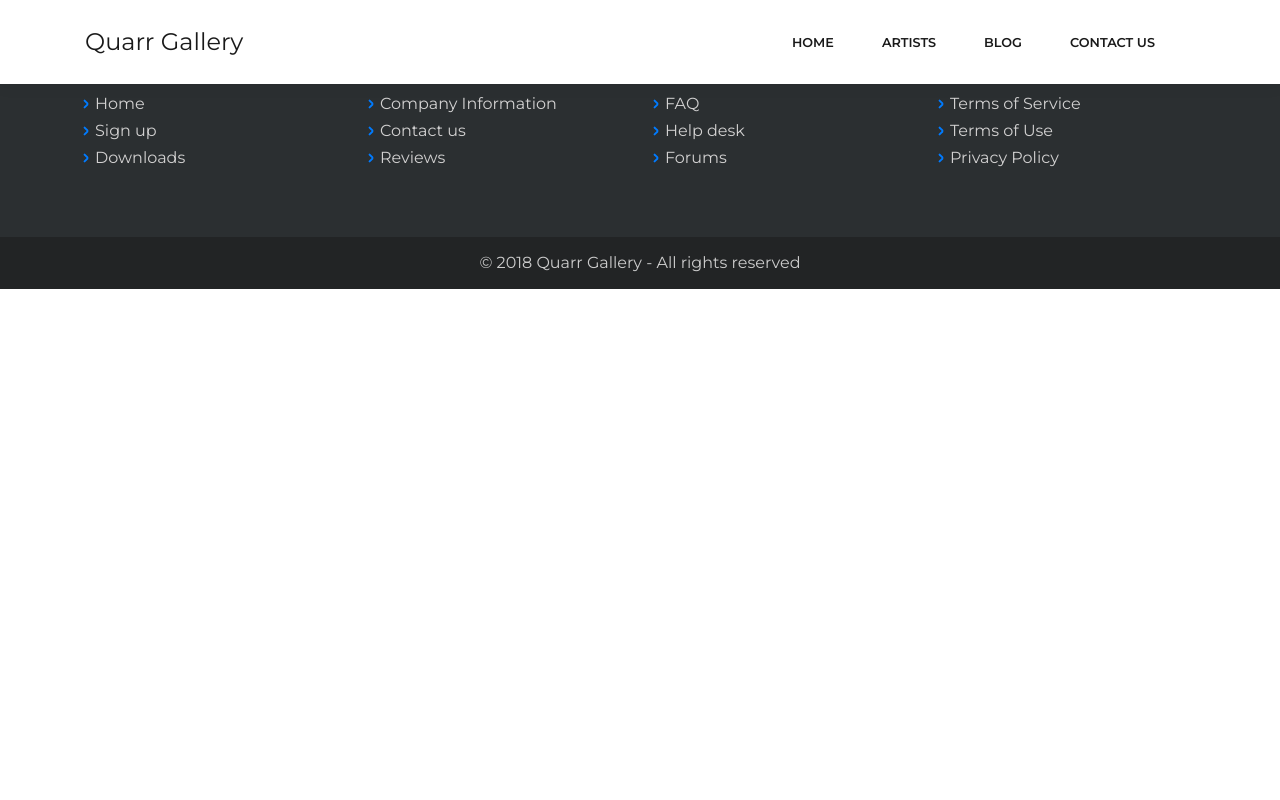
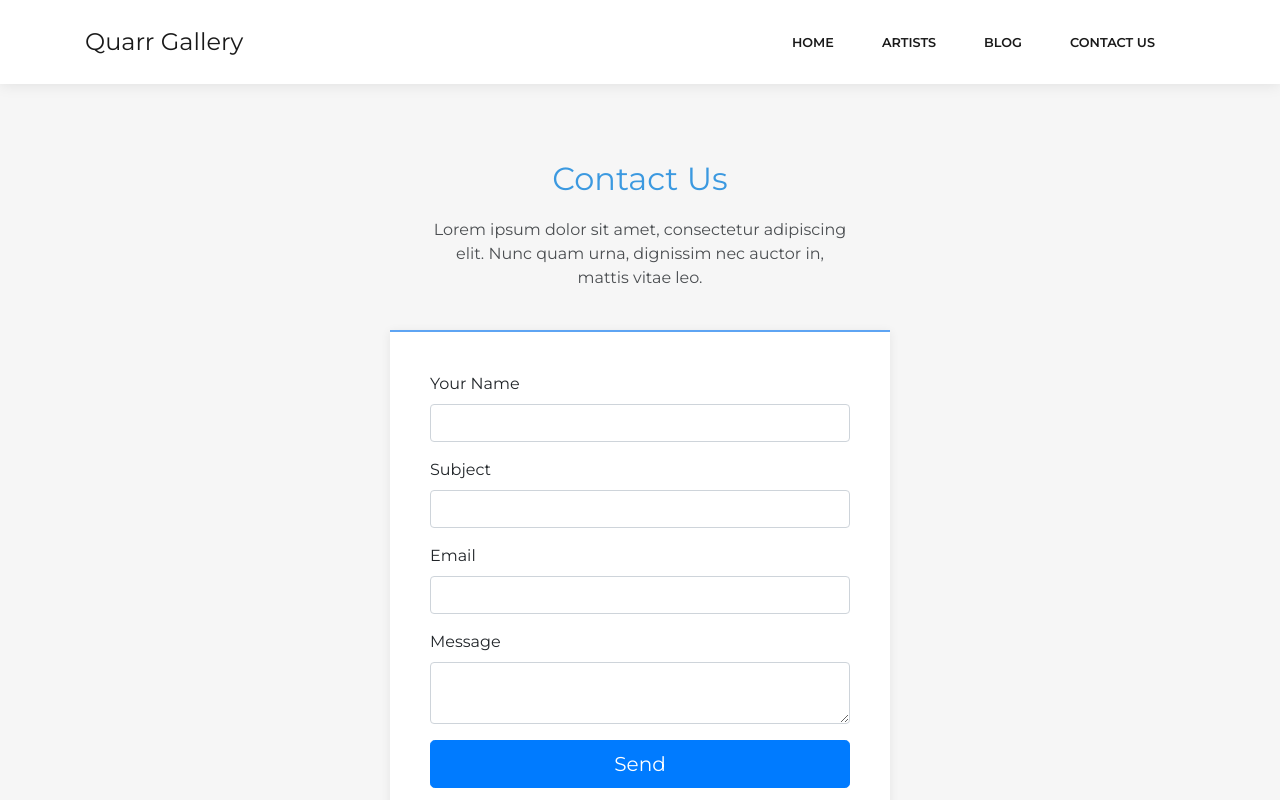
Before and after one commit to unhingedmagikarp/quarr-react, a React (Create React App) app in the folder quarr/: page /contact-us in a window 1280 px wide. Shown: the top 800 px of the page. Built offline with nearby package versions, Linux system fonts and the light colour scheme.

Commit message:
working contact form

```diff
--- a/quarr/src/App.js
+++ b/quarr/src/App.js
@@ -8,6 +8,7 @@ import Footer from "./Components/Footer/Footer";
 import LandingPage from "./Components/LandingPage/LandingPage";
 import ArtistPage from "./Components/Artists/ArtistPage";
 import BlogPage from "./Components/Blog/BlogPage";
+import Contact from "./Components/ContactPage/Contact";
 
 class App extends Component {
   render() {
@@ -20,6 +21,7 @@ class App extends Component {
             <Route path="/" component={LandingPage} exact />
             <Route path="/artists" component={ArtistPage} exact />
             <Route path="/blog" component={BlogPage} exact />
+            <Route path="/contact-us" component={Contact} exact />
           </Switch>
           <Footer />
         </React.Fragment>
--- a/quarr/src/Components/Artists/ArtistPage.js
+++ b/quarr/src/Components/Artists/ArtistPage.js
@@ -21,7 +21,9 @@ class ArtistPage extends Component {
 
   render() {
     if (!this.state.artists) {
-      return <p>Loading...</p>;
+      return (
+        <div style={{ minHeight: "1000px", backgroundColor: "#F6F6F6" }} />
+      );
     }
 
     if (this.state.artists) {
@@ -31,7 +33,7 @@ class ArtistPage extends Component {
           style={{ backgroundColor: "#F6F6F6" }}
         >
           <div className="container">
-            <div className="block-heading" style={{ marginTop: "100px" }}>
+            <div className="block-heading" style={{ marginTop: "80px" }}>
               <h2 className="text-info">Artists</h2>
               <p>
                 Lorem ipsum dolor sit amet, consectetur adipiscing elit. Nunc
--- a/quarr/src/Components/Blog/BlogPage.js
+++ b/quarr/src/Components/Blog/BlogPage.js
@@ -6,7 +6,7 @@ const BlogPage = () => {
     <section className="clean-block clean-blog-list dark">
       <div className="container">
         <div className="block-heading">
-          <h2 className="text-info" style={{ marginTop: "100px" }}>
+          <h2 className="text-info" style={{ marginTop: "80px" }}>
             Blog
           </h2>
           <p>
--- /dev/null
+++ b/quarr/src/Components/ContactPage/Contact.js
@@ -0,0 +1,110 @@
+import React, { Component } from "react";
+import { Input, Label, Form, FormGroup } from "reactstrap";
+import axios from "axios";
+import { Redirect } from "react-router-dom";
+
+class Contact extends Component {
+  constructor() {
+    super();
+
+    this.state = {
+      name: "",
+      subject: "",
+      email: "",
+      message: "",
+      fireRedirect: false
+    };
+
+    this.handleChange = this.handleChange.bind(this);
+    this.handleSubmit = this.handleSubmit.bind(this);
+  }
+
+  handleChange = e => {
+    this.setState({ [e.target.name]: e.target.value });
+  };
+
+  async handleSubmit(e) {
+    e.preventDefault();
+
+    const { name, subject, email, message } = this.state;
+    await axios
+      .post("/api/contact", {
+        name,
+        subject,
+        email,
+        message
+      })
+      .then(this.setState({ fireRedirect: true }));
+  }
+
+  render() {
+    const { fireRedirect } = this.state;
+
+    return (
+      <section className="clean-block clean-form dark">
+        <div className="container">
+          <div className="block-heading" style={{ marginTop: "80px" }}>
+            <h2 className="text-info">Contact Us</h2>
+            <p>
+              Lorem ipsum dolor sit amet, consectetur adipiscing elit. Nunc quam
+              urna, dignissim nec auctor in, mattis vitae leo.
+            </p>
+          </div>
+          <Form onSubmit={this.handleSubmit}>
+            <FormGroup className="form-group">
+              <Label htmlFor="name">Your Name</Label>
+              <Input
+                onChange={this.handleChange}
+                className="form-control item"
+                id="name"
+                type="text"
+                name="name"
+              />
+            </FormGroup>
+            <FormGroup className="form-group">
+              <Label htmlFor="subject">Subject</Label>
+              <Input
+                onChange={this.handleChange}
+                className="form-control item"
+                id="subject"
+                type="text"
+                name="subject"
+              />
+            </FormGroup>
+            <FormGroup className="form-group">
+              <Label htmlFor="email">Email</Label>
+              <Input
+                onChange={this.handleChange}
+                className="form-control item"
+                id="email"
+                type="text"
+                name="email"
+              />
+            </FormGroup>
+            <FormGroup className="form-group">
+              <Label htmlFor="message">Message</Label>
+              <Input
+                onChange={this.handleChange}
+                className="form-control item"
+                id="message"
+                type="textarea"
+                name="message"
+              />
+            </FormGroup>
+            <FormGroup>
+              <button
+                className="btn-block btn-lg btn btn-primary"
+                type="submit"
+              >
+                Send
+                {fireRedirect && <Redirect to={"/success"} />}
+              </button>
+            </FormGroup>
+          </Form>
+        </div>
+      </section>
+    );
+  }
+}
+
+export default Contact;
```
Also changed, not shown: 1 other file (tests, documents, lock files or other folders).
